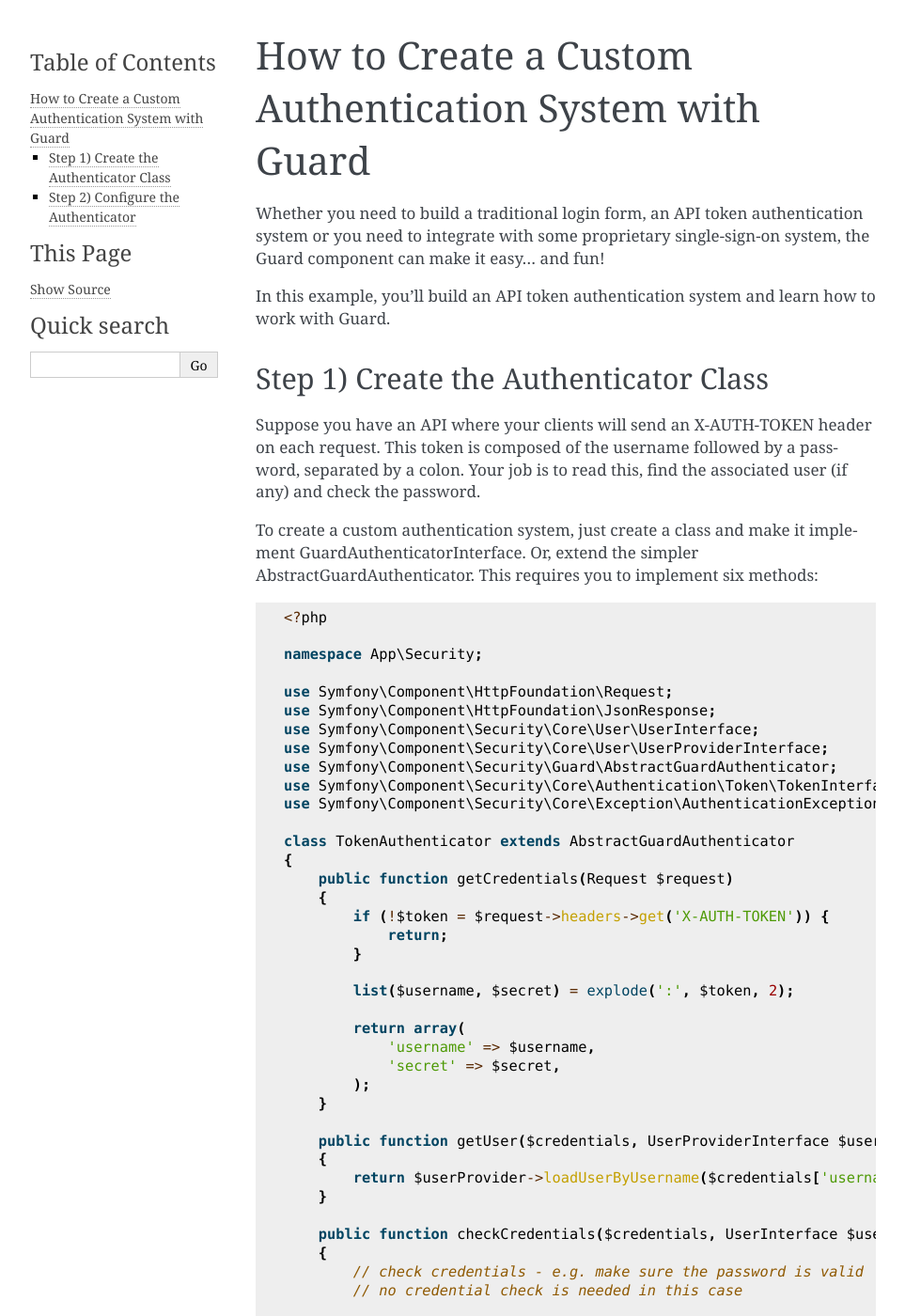
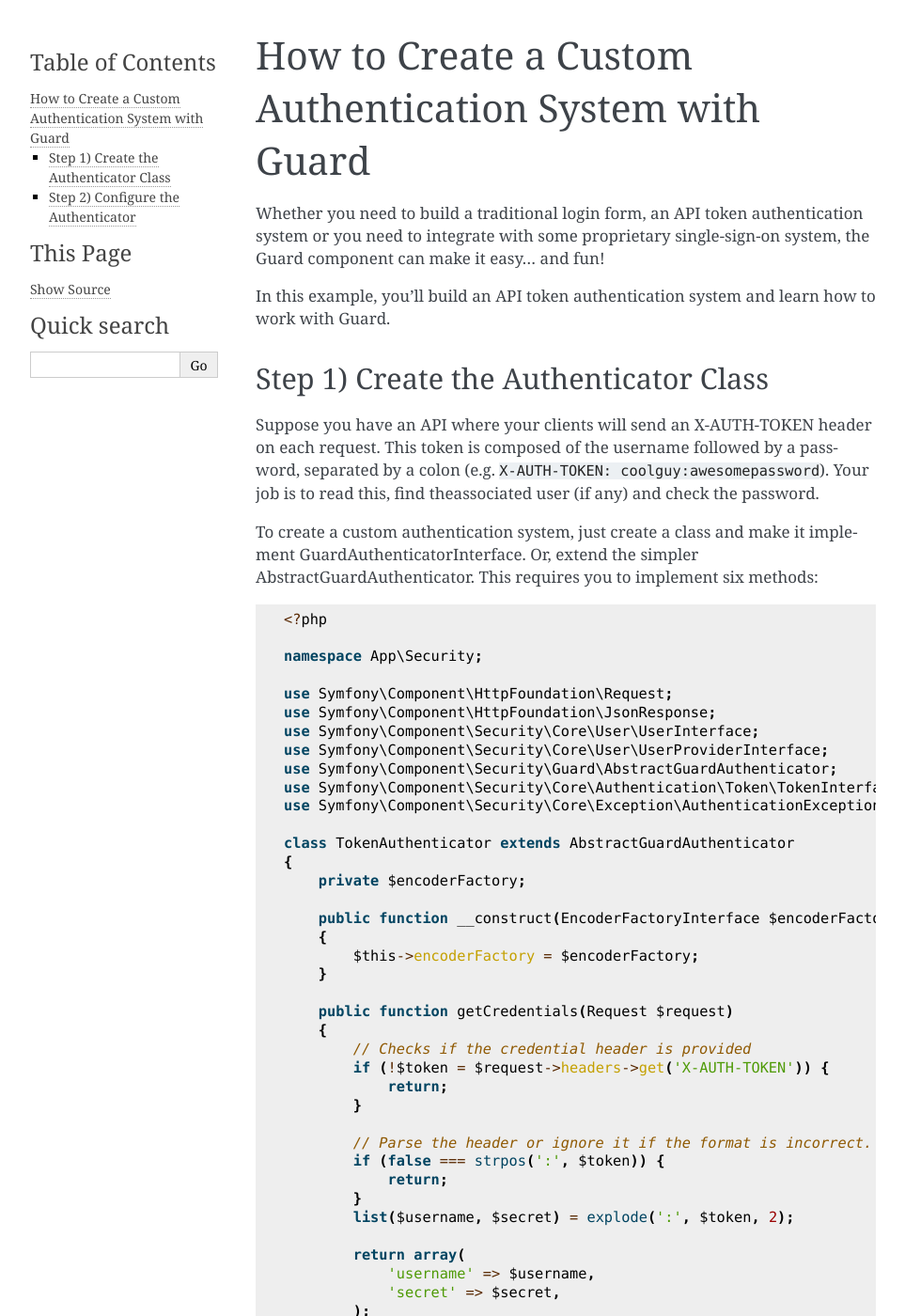
Before and after one commit to silexphp/Silex, a Sphinx documentation site: the page built from doc/cookbook/guard_authentication.rst, in a window 1280 px wide and 1400 px high. Shown: the whole window at 94% size, without its empty margins (148-1111 px from the left). Built offline with Sphinx 7.4.7, drawn with Linux system fonts in a browser that asks for light colours; pages that are not in the unit, such as notebooks, are missing from menus; some of the changed text lies outside the part shown.

Commit message:
Update on Guard security provider

```diff
--- a/doc/cookbook/guard_authentication.rst
+++ b/doc/cookbook/guard_authentication.rst
@@ -1,16 +1,25 @@
 How to Create a Custom Authentication System with Guard
 =======================================================
 
-Whether you need to build a traditional login form, an API token authentication system or you need to integrate with some proprietary single-sign-on system, the Guard component can make it easy... and fun!
+Whether you need to build a traditional login form, an API token
+authentication system or you need to integrate with some proprietary
+single-sign-on system, the Guard component can make it easy... and fun!
 
-In this example, you'll build an API token authentication system and learn how to work with Guard.
+In this example, you'll build an API token authentication system and
+learn how to work with Guard.
 
 Step 1) Create the Authenticator Class
 --------------------------------------
 
-Suppose you have an API where your clients will send an X-AUTH-TOKEN header on each request. This token is composed of the username followed by a password, separated by a colon. Your job is to read this, find the associated user (if any) and check the password.
+Suppose you have an API where your clients will send an X-AUTH-TOKEN
+header on each request. This token is composed of the username followed
+by a password, separated by a colon (e.g. ``X-AUTH-TOKEN: coolguy:awesomepassword``).
+Your job is to read this, find theassociated user (if any) and check
+the password.
 
-To create a custom authentication system, just create a class and make it implement GuardAuthenticatorInterface. Or, extend the simpler AbstractGuardAuthenticator. This requires you to implement six methods:
+To create a custom authentication system, just create a class and make
+it implement GuardAuthenticatorInterface. Or, extend the simpler
+AbstractGuardAuthenticator. This requires you to implement six methods:
 
 .. code-block:: php
 
@@ -28,12 +37,24 @@
 
     class TokenAuthenticator extends AbstractGuardAuthenticator
     {
+        private $encoderFactory;
+
+        public function __construct(EncoderFactoryInterface $encoderFactory)
+        {
+            $this->encoderFactory = $encoderFactory;
+        }
+
         public function getCredentials(Request $request)
         {
+            // Checks if the credential header is provided
             if (!$token = $request->headers->get('X-AUTH-TOKEN')) {
                 return;
             }
 
+            // Parse the header or ignore it if the format is incorrect.
+            if (false === strpos(':', $token)) {
+                return;
+            }
             list($username, $secret) = explode(':', $token, 2);
 
             return array(
@@ -50,10 +71,15 @@
         public function checkCredentials($credentials, UserInterface $user)
         {
             // check credentials - e.g. make sure the password is valid
-            // no credential check is needed in this case
+            // return true to cause authentication success
 
-            // return true to cause authentication success
-            return $user->getPassword() === $credentials['secret'];
+            $encoder = $this->encoderFactory->getEncoder($user);
+
+            return $encoder->isPasswordValid(
+                $user->getPassword(),
+                $credentials['secret'],
+                $user->getSalt()
+            );
         }
 
         public function onAuthenticationSuccess(Request $request, TokenInterface $token, $providerKey)
@@ -121,17 +147,22 @@
                 // which one is used as entry point.
                 // 'entry_point' => 'app.token_authenticator',
             ),
+            // configure where your users come from. Hardcode them, or load them from somewhere
+            // http://silex.sensiolabs.org/doc/providers/security.html#defining-a-custom-user-provider
             'users' => array(
                 'victoria' => array('ROLE_USER', 'randomsecret'),
             ),
+            // 'anonymous' => true
         ),
     );
 
 .. note::
-    You can use many authenticators, they are executed by if the order they are configured.
+    You can use many authenticators, they are executed by the order
+    they are configured.
 
-You did it! You now have a fully-working API token authentication system. If your homepage required ROLE_USER, then you could test it under different conditions:
-
+You did it! You now have a fully-working API token authentication
+system. If your homepage required ROLE_USER, then you could test it
+under different conditions:
 
 .. code-block:: bash
 
```
Also changed, not shown: other parts of doc/cookbook/guard_authentication.rst (+4 -3 lines), doc/providers/security.rst (+7 -0 lines), 1 other file.
